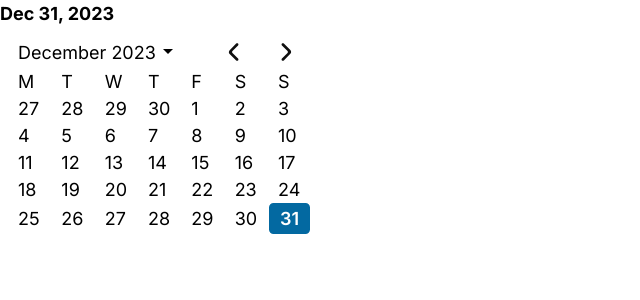
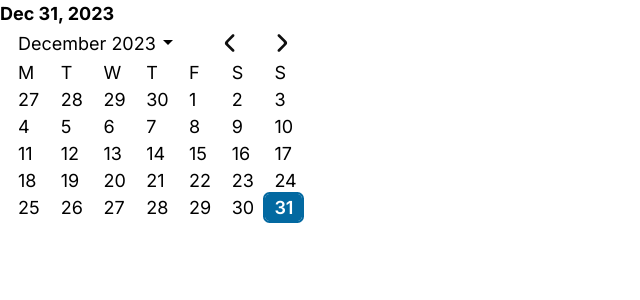
Before and after one commit to Pear-sudo/time, a Next.js app: page /test in a window 1280 px wide. Shown: the top 300 px of the page, without its empty margins (0-640 px from the left). Built offline with nearby package versions, Linux system fonts and the light colour scheme.

Commit message:
fix glitching while selecting days in monthlyCalendar

```diff
--- a/src/app/elements/monthlyCalendar.tsx
+++ b/src/app/elements/monthlyCalendar.tsx
@@ -68,8 +68,8 @@ export function MonthlyCalendar(prop: {
         )
     })
     return (
-        <div className={`p-2 w-fit`}>
-            <div className={'inline-flex flex-row items-center justify-between w-full'}>
+        <div className={`w-fit`}>
+            <div className={'inline-flex flex-row items-center justify-between w-full px-2'}>
                 <div className={`flex ${prop.allowYearSelection ? Theme.button : undefined}`} onClick={handleYearSelectionClick}>
                     <YearHint dates={[anchor]} clickable={false}/>
                     <Image src={arrowDown} alt={"arrow down"}
@@ -77,7 +77,7 @@ export function MonthlyCalendar(prop: {
                 </div>
                 <NavigationButtons onClick={onNavigationButtonClick}/>
             </div>
-            <div className={'grid gap-x-0.5 w-fit overflow-auto'}
+            <div className={'grid gap-x-0.5 w-fit overflow-auto px-2 pb-2'}
                  style={{gridTemplateColumns: 'repeat(7, 1fr)'}}
             >
                 {weekDayNameSlots}
--- a/src/app/theme.tsx
+++ b/src/app/theme.tsx
@@ -1,10 +1,10 @@
 import {Color} from "@/app/utility/color";
 
 export class Theme {
-    static button: string = "px-2 hover:bg-gray-200 focus:ring focus:ring-gray-100 rounded active:bg-gray-300 focus:outline-none cursor-pointer select-none"
+    static button: string = "px-2 hover:bg-gray-200 focus:none focus:outline-sky-700 rounded active:bg-gray-300 cursor-pointer select-none"
     static disabledButton: string = "px-2 focus:none rounded cursor-default select-none"
     static buttonHighlighted: string = "bg-sky-700 font-semibold text-white px-2 hover:bg-sky-500 focus:ring focus:ring-gray-100 rounded active:bg-gray-300 focus:outline-none cursor-pointer select-none"
-    static highlightCircle: string = "border-solid border-2 border-sky-700"
+    static highlightCircle: string = "outline outline-2 outline-sky-700"
     static headerBgScrolled: string = "bg-cyan-50"
     static transition: string = "transition-colors"
     static timeAxisAddonStyle: string = 'pr-1'
```
